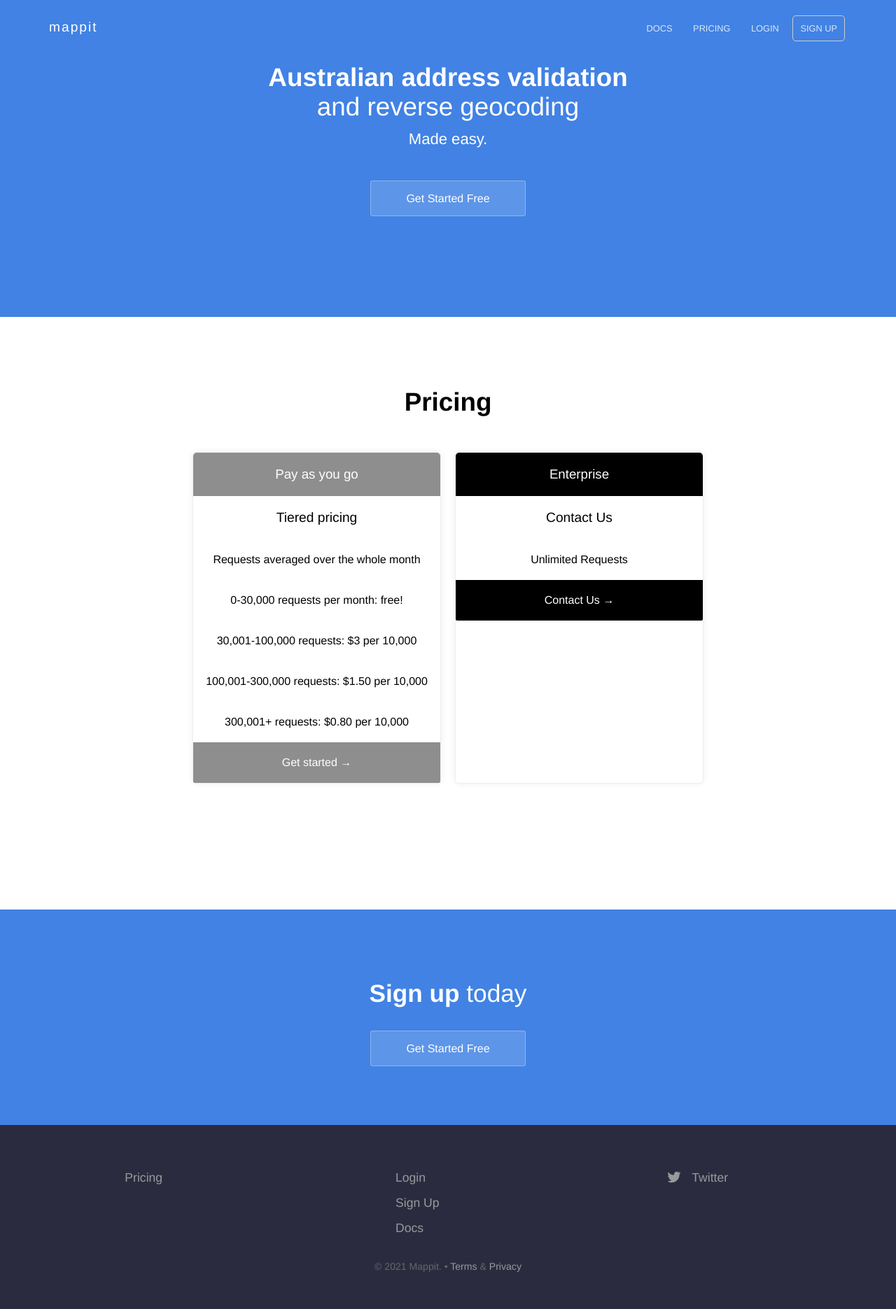
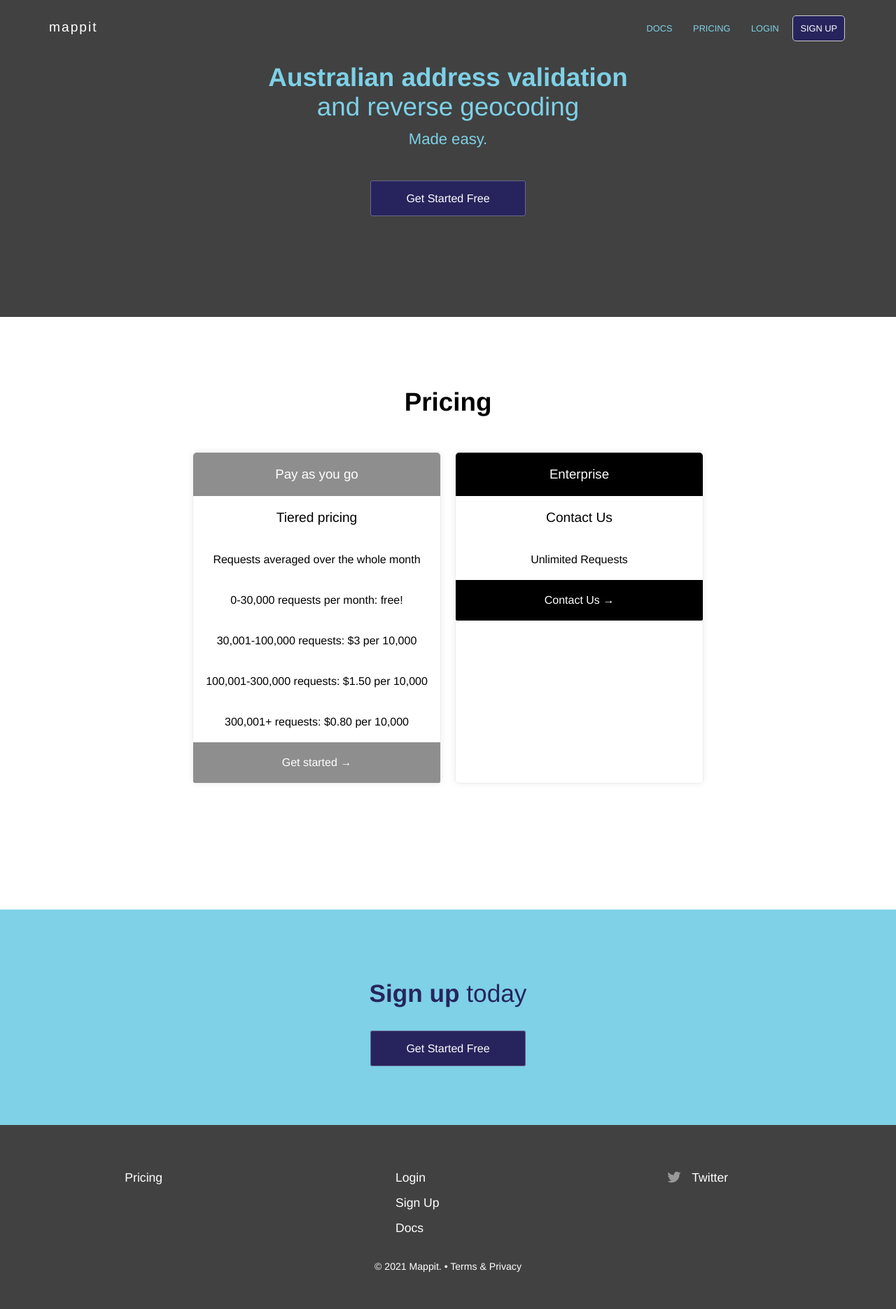
Before and after one commit to CloudCannon/hydra-jekyll-template, a Jekyll site: the page built from index.html, in a window 1280 px wide. Shown: the whole page at 70% size. Built offline with Jekyll 4.4.1, drawn with Linux system fonts in a browser that asks for light colours; the list of posts is cut into pages by our own code.

Commit message:
Update colors

```diff
--- a/_sass/footer.scss
+++ b/_sass/footer.scss
@@ -70,12 +70,13 @@ footer {
 	padding: 50px 0 50px 0;
 	font-size: 1.1em;
 	position: relative;
-	background: #2b2b40;
+	background: $brand-color;
 	color: #fff;
 
 	.copyright {
 		font-size: .8em;
 		margin: 0 auto;
+		color: #fff;
 
 		@media #{$tablet} {
 			text-align: center;
@@ -85,7 +86,7 @@ footer {
 
 	&,
 	a {
-		color: #999;
+		color: #fff;
 	}
 
 	h2 {
--- a/_sass/forms.scss
+++ b/_sass/forms.scss
@@ -15,7 +15,7 @@
 }
 
 .button.alt a {
-	background: rgba(255,255,255,0.15);
+	background: $dark-blue-color;
 	border-radius: 3px;
 	border: 1px solid rgba(255, 255, 255, 0.3);
 	padding: 16px 50px;
--- a/_sass/landing-page.scss
+++ b/_sass/landing-page.scss
@@ -1,6 +1,6 @@
 .bottom-cta {
-	background: linear-gradient(to bottom, $brand-color 0%, $middle-gradient-color 100%);
-	color: #fff;
+	background: $blue-color;
+	color: $dark-blue-color;
 	text-align: center;
 	margin: 0;
 	padding: 100px 0;
@@ -32,13 +32,13 @@
 }
 
 .hero {
-	color: #ffffff;
+	color: $blue-color;
 	text-align: center;
 	background: linear-gradient(to bottom, $middle-gradient-color 0%, $secondary-brand-color 100%) no-repeat #a05fb7;
 	padding-top: 50px;
 
 	p {
-		color: #fff;
+		color: $blue-color;
 	}
 }
 
--- a/_sass/navigation.scss
+++ b/_sass/navigation.scss
@@ -33,7 +33,7 @@ nav {
 		margin: 0 3px;
 		padding: 20px 10px;
 		border-bottom: 1px solid rgba(255,255,255,0);
-		color: rgba(255,255,255,.8);
+		color: $blue-color;
 		transition: .2s ease-in-out;
 		display: none;
 
@@ -64,13 +64,15 @@ nav {
 	a:hover {
 
 		border-bottom: 1px solid rgba(255,255,255,.3);
-		color: #fff;
+		color: $blue-color;
 	}
 
 	@media #{$mid-point} {
 		a.highlight {
 			border: 1px #ccc solid;
 			border-radius: 5px;
+			background-color: $dark-blue-color;
+			color: #fff;
 
 			&:hover {
 				background: #fff;
--- a/_sass/variables.scss
+++ b/_sass/variables.scss
@@ -1,6 +1,9 @@
-$brand-color: #4182e4;
-$secondary-brand-color: #4182e4;
+$brand-color: #414141;
+$secondary-brand-color: #414141;
 $middle-gradient-color: mix($brand-color, $secondary-brand-color, 95%);
+
+$blue-color: #7ed1e7;
+$dark-blue-color: #27245d;
 
 // Breakpoints
 $tablet: "(min-width: 450px)";
--- a/index.html
+++ b/index.html
@@ -4,9 +4,9 @@ description: Made easy.
 ---
 <section class="hero">
 	<div class="text-container">
-		<h1 class="editable"><strong>Australian address validation</strong></h1>
-		<h1 class="editable">and reverse geocoding</h1>
-		<p class="subtext editable">Made easy.</p>
+		<h1><strong>Australian address validation</strong></h1>
+		<h1>and reverse geocoding</h1>
+		<p class="subtext">Made easy.</p>
 		<div class="cta button alt"><a href="{{ site.sign_up_url }}">Get Started Free</a></div>
 	</div>
 </section>
@@ -15,7 +15,7 @@ description: Made easy.
 	<a name="pricing"></a>
 	<section>
 		<div class="text-container">
-			<h1 class="editable center-text"><strong>Pricing</strong></h1>
+			<h1 class="center-text"><strong>Pricing</strong></h1>
 			<div class="plans">
 				{% for plan in site.pricing_table %}
 					{% include pricing-box.html plan=plan %}
@@ -30,8 +30,8 @@ description: Made easy.
 				<div class="testimonial-block">
 					<div class="square-image"><img src="https://source.unsplash.com/6anudmpILw4/600x400" alt="Jim James" class="editable"></div>
 					<blockquote>
-						<p class="editable">Hydra has shaped the business we have today. We have a repeatable sales process and a strategy to scale our team. I recommend Hydra to any business looking to improve their sales.</p>
-						<p class="editable author">Jim James - CEO of Global Corp.</p>
+						<p>Hydra has shaped the business we have today. We have a repeatable sales process and a strategy to scale our team. I recommend Hydra to any business looking to improve their sales.</p>
+						<p class="author">Jim James - CEO of Global Corp.</p>
 					</blockquote>
 				</div>
 			</div>
@@ -39,7 +39,7 @@ description: Made easy.
 	{% endif %}
 
 	<section class="bottom-cta">
-		<h2 class="editable"><strong>Sign up</strong> today</h2>
+		<h2><strong>Sign up</strong> today</h2>
 		<div class="button alt"><a href="{{ site.sign_up_url }}">Get Started Free</a></div>
 	</section>
 </div>
```
